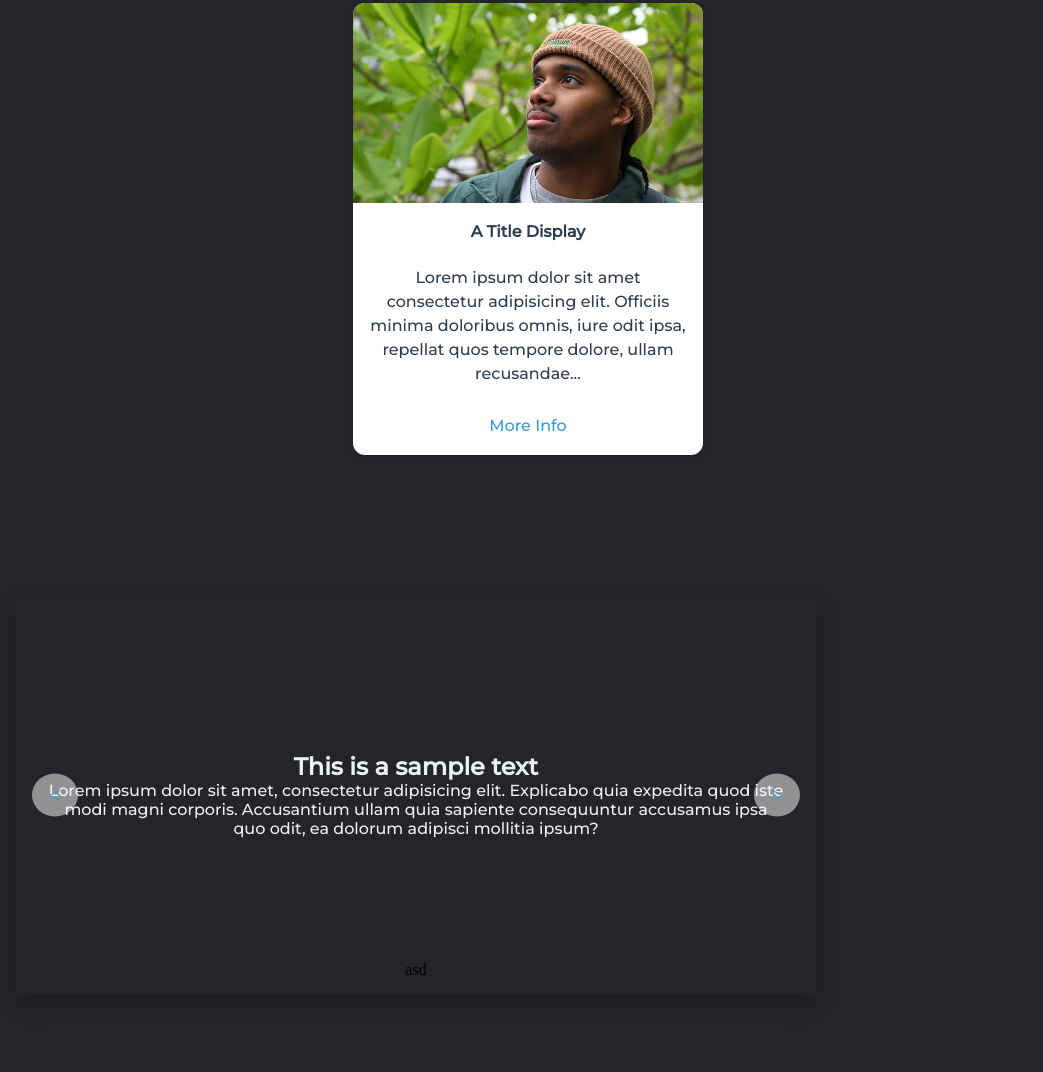
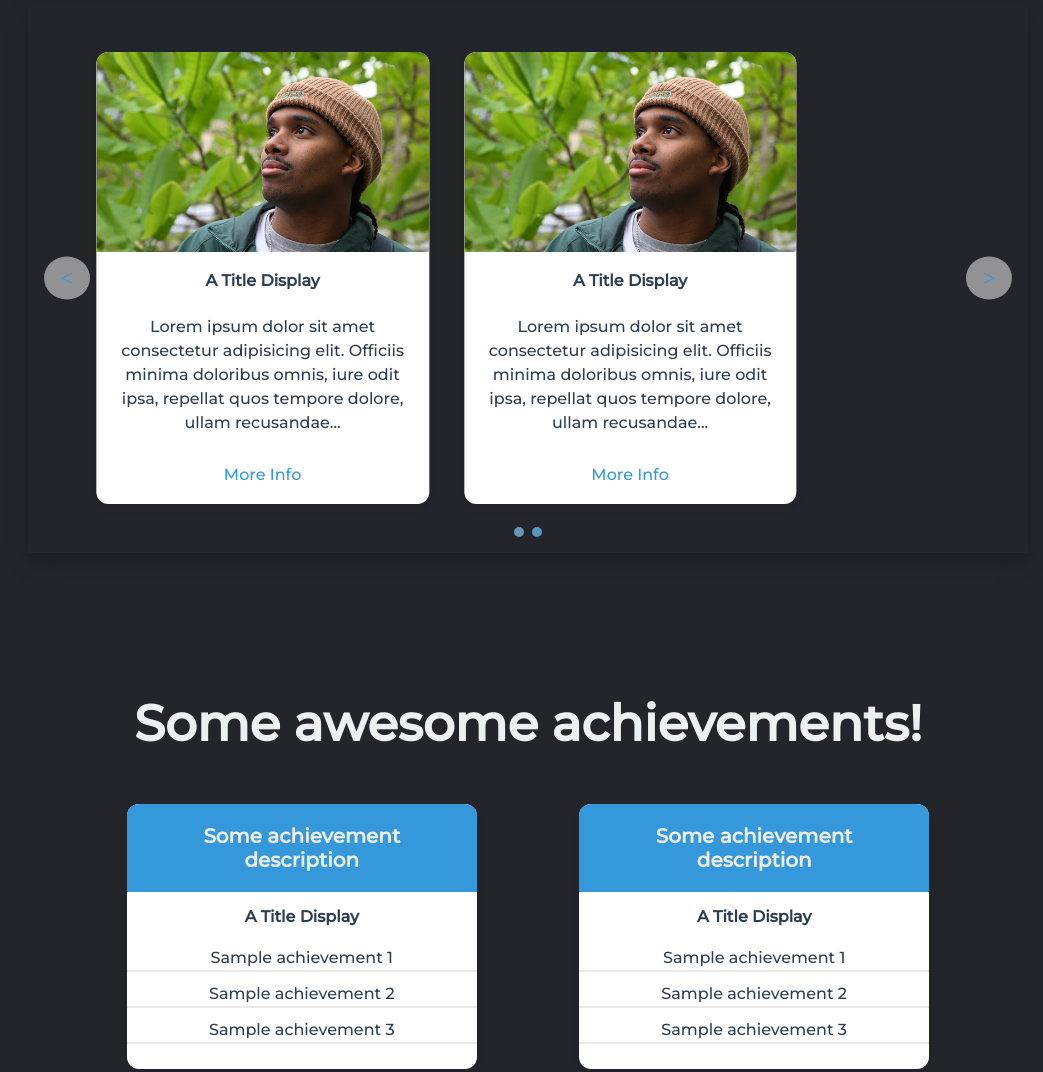
Before and after one commit to MTandingan/portfolio-website, a plain HTML site: page index.html in a window 1280 px wide. Shown: the part 1847-2919 px from the top of the page, without its empty margins (112-1155 px from the left). Drawn offline with Linux system fonts and the light colour scheme.

Commit message:
- Updates in carousel and section portfolio
- Finished carousel implementation
- Updated section portfolio with carousel

```diff
--- a/css/style.css
+++ b/css/style.css
@@ -188,6 +188,13 @@ button:hover {
 
 .section-services {
     margin-bottom: 100px;
+}
+
+.section-portfolio {
+    display: flex;
+    flex-direction: column;
+    justify-content: center;
+    align-items: center;
 }
 
 .skillset-box {
@@ -420,8 +427,8 @@ footer {
 
 .carousel {
     width: 100%;
-    max-width: 800px;
-    height: 400px;
+    max-width: 1000px;
+    height: 550px;
     overflow: hidden;
     position: relative;
     box-shadow: 0 10px 20px rgba(0,0,0,0.2);
@@ -437,6 +444,16 @@ footer {
     display: flex;
     flex: 0 0 100%;
     flex-direction: column;
+    justify-content: center;
+    align-items: center;
+    text-align: center;
+    padding: 2rem;
+}
+
+.carousel-slide-row {
+    display: flex;
+    flex: 0 0 100%;
+    flex-direction: row;
     justify-content: center;
     align-items: center;
     text-align: center;
--- a/index.html
+++ b/index.html
@@ -244,7 +244,7 @@
             </div>
         </section> -->
 
-        <section class="section-portfolio">
+        <!-- <section class="section-portfolio">
             <h1 class="big-title flex-center">My awesome works!</h1>
             <div class="section-portfolio-elements">
                 <div class="card margin-top-50px">
@@ -256,31 +256,50 @@
                     </div>
                 </div>
             </div>
-        </section>
+        </section> -->
 
-        <!-- TEMPORARY-->
-        <section>
-            <div class="carousel">
+        <section class="section-portfolio">
+            <h1 class="big-title flex-center">My awesome works!</h1>
+            <div class="carousel margin-top-50px">
                 <div class="carousel-container">
                     <div class="carousel-slide">
-                        <h2>This is a sample text</h2>
-                        <p>Lorem ipsum dolor sit amet, consectetur adipisicing elit. Explicabo quia expedita quod iste modi magni corporis. Accusantium ullam quia sapiente consequuntur accusamus ipsa quo odit, ea dolorum adipisci mollitia ipsum?</p>
+                        <div class="flex-center" style="gap: 5.0%;">
+                            <div class="card">
+                                <div class="card-body">
+                                    <img src="images/sample_image.jpg" alt="Card image" class="card-image">
+                                    <p class="card-title-description">A Title Display</p>
+                                    <p class="card-description">Lorem ipsum dolor sit amet consectetur adipisicing elit. Officiis minima doloribus omnis, iure odit ipsa, repellat quos tempore dolore, ullam recusandae...</p>
+                                    <a class="card-link-dark flex-center" href="#" class="flex-center">More Info</a>
+                                </div>
+                            </div>
+                            <div class="card">
+                                <div class="card-body">
+                                    <img src="images/sample_image.jpg" alt="Card image" class="card-image">
+                                    <p class="card-title-description">A Title Display</p>
+                                    <p class="card-description">Lorem ipsum dolor sit amet consectetur adipisicing elit. Officiis minima doloribus omnis, iure odit ipsa, repellat quos tempore dolore, ullam recusandae...</p>
+                                    <a class="card-link-dark flex-center" href="#" class="flex-center">More Info</a>
+                                </div>
+                            </div>
+                        </div>
                     </div>
                     <div class="carousel-slide">
-                        <h2>This is a sample text</h2>
-                        <p>Lorem ipsum dolor sit amet, consectetur adipisicing elit. Explicabo quia expedita quod iste modi magni corporis. Accusantium ullam quia sapiente consequuntur accusamus ipsa quo odit, ea dolorum adipisci mollitia ipsum?</p>
-                    </div>
-                    <div class="carousel-slide">
-                        <h2>This is a sample text</h2>
-                        <p>Lorem ipsum dolor sit amet, consectetur adipisicing elit. Explicabo quia expedita quod iste modi magni corporis. Accusantium ullam quia sapiente consequuntur accusamus ipsa quo odit, ea dolorum adipisci mollitia ipsum?</p>
+                        <div class="flex-center">
+                            <div class="card">
+                                <div class="card-body">
+                                    <img src="images/sample_image.jpg" alt="Card image" class="card-image">
+                                    <p class="card-title-description">A Title Display</p>
+                                    <p class="card-description">Lorem ipsum dolor sit amet consectetur adipisicing elit. Officiis minima doloribus omnis, iure odit ipsa, repellat quos tempore dolore, ullam recusandae...</p>
+                                    <a class="card-link-dark flex-center" href="#" class="flex-center">More Info</a>
+                                </div>
+                            </div>
+                        </div>
                     </div>
                 </div>
                 <div class="carousel-btn carousel-btn-prev">&lt;</div>
                 <div class="carousel-btn carousel-btn-next">&gt;</div>
-                <div class="carousel-dots">asd</div>
+                <div class="carousel-dots"></div>
             </div>
         </section>
-        <!-- TEMPORARY -->
 
         <section class="section-achievements">
             <h1 class="big-title flex-center">Some awesome achievements!</h1>
@@ -310,7 +329,8 @@
             </div>
         </section>
 
-        <section>
+        <section class="section-experiences">
+            <h1 class="big-title flex-center">Journey to my experience!</h1>
             <div class="horizontal-timeline">
                 <div class="horizontal-item">
                     <h3>Sample Time</h3>
@@ -386,6 +406,6 @@
     </footer>
 
     <!-- Scripts -->
-    <script src="script.js"></script>
+    <script src="./js/components/script.js"></script>
 </body>
 </html>
--- /dev/null
+++ b/js/components/script.js
@@ -0,0 +1,62 @@
+const carousel = document.querySelector(".carousel")
+const container = carousel.querySelector(".carousel-container");
+const slides = container.querySelectorAll(".carousel-slide");
+const prevBtn = carousel.querySelector(".carousel-btn-prev");
+const nextBtn = carousel.querySelector(".carousel-btn-next");
+const dotsContainer = carousel.querySelector(".carousel-dots");
+
+let autoplayInterval;
+let currentIndex = 0;
+let totalSlides = slides.length;
+
+createDots();
+updateCarousel();
+startAutoplay();
+
+function createDots(){
+    for(let i = 0; i < totalSlides; i++){
+        const dot = document.createElement("div");
+        dot.classList.add("carousel-dot");
+        dot.addEventListener("click", () => {
+            currentIndex = i;
+            updateCarousel();
+        });
+        dotsContainer.appendChild(dot);
+    }
+}
+
+function updateCarousel(){
+    container.style.transform = `translateX(-${currentIndex * 100}%)`;
+    updateDots();
+}
+
+function updateDots(){
+    const dots = dotsContainer.querySelectorAll(".carousel-dot");
+    dots.forEach((dot, index) => {
+        dot.classList.toggle('active', index === currentIndex);
+    });
+}
+
+prevBtn.addEventListener('click', () => {
+    currentIndex = (currentIndex - 1 + totalSlides) % totalSlides;
+    updateCarousel();
+});
+
+nextBtn.addEventListener('click', () => {
+    currentIndex = (currentIndex + 1) % totalSlides;
+    updateCarousel();
+});
+
+function startAutoplay(){
+    autoplayInterval = setInterval(() => {
+        currentIndex = (currentIndex + 1) % totalSlides;
+        updateCarousel();
+    }, 5000);
+}
+
+function stopAutoplay(){
+    clearInterval(autoplayInterval);
+}
+
+carousel.addEventListener('mouseenter', stopAutoplay);
+carousel.addEventListener('mouseleave', startAutoplay);
```
